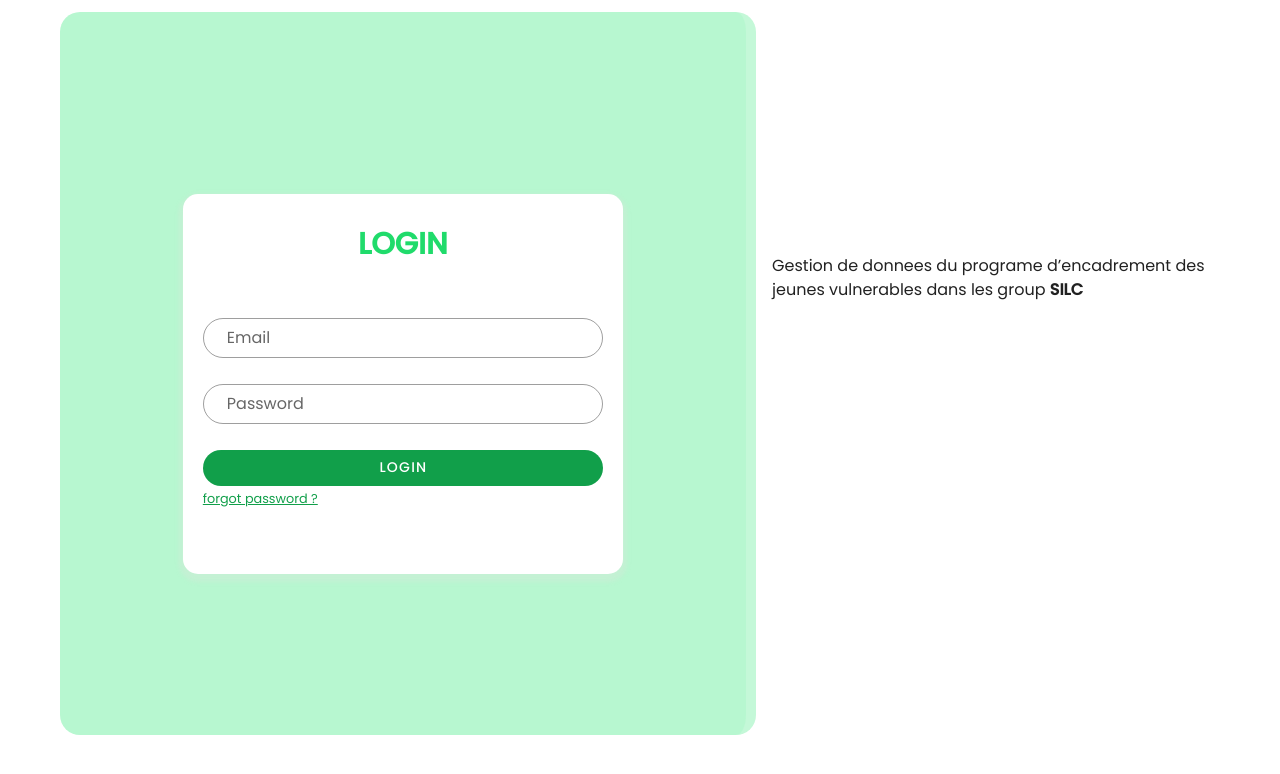
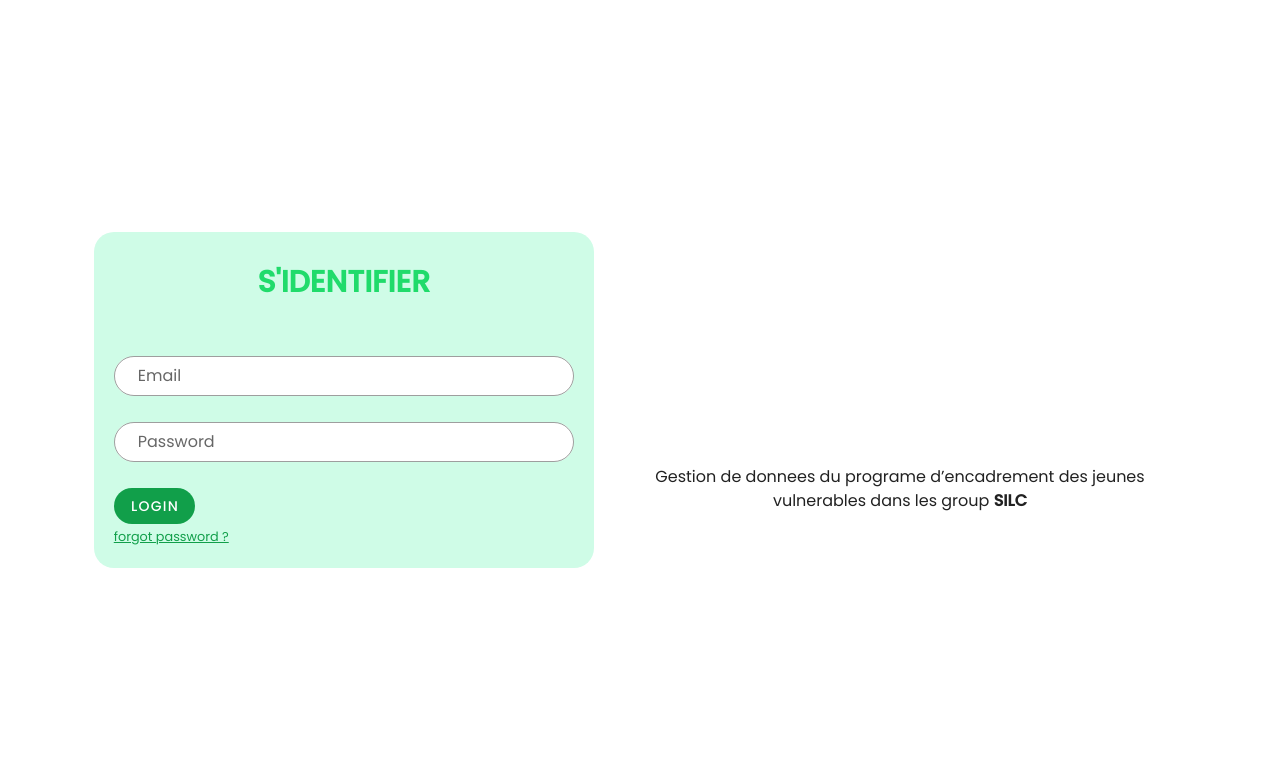
Before and after one commit to EDMONDGIHOZO/silc, a Vue app: page /auth/login in a window 1280 px wide. Shown: the top 774 px of the page. Built offline with nearby package versions, Linux system fonts and the light colour scheme.

Commit message:
modified login page

```diff
--- a/src/components/login.vue
+++ b/src/components/login.vue
@@ -1,43 +1,40 @@
 <template>
   <div class="login-container">
-    <v-alert
-      border="top"
-      color="info"
-      type="alertType"
-      dark
-      v-if="error"
-    >
+    <v-alert border="top" color="info" type="alertType" dark v-if="error">
       {{ status }}
     </v-alert>
     <div class="form-title">
-      <p>LOGIN</p>
+      <p>s'identifier</p>
     </div>
     <form class="login-form" @submit.prevent>
       <v-text-field
         v-model="email"
         label="Email"
         :rules="emailRules"
+        background-color="white"
         required
         outlined
         rounded
         dense
       ></v-text-field>
+
       <v-text-field
         v-model="password"
         :error-messages="passwordErrors"
         label="Password"
         required
         type="password"
+         background-color="white"
         outlined
         rounded
         dense
         @input="$v.password.$touch()"
         @blur="$v.password.$touch()"
       ></v-text-field>
+
       <v-btn
         class="mr-4"
         @click="login"
-        block
         color="primary"
         rounded
         depressed
@@ -84,7 +81,6 @@ export default {
 
   /** computation */
 
-
   computed: {
     passwordErrors() {
       const errors = [];
@@ -95,12 +91,11 @@ export default {
     loggedIn() {
       return this.$store.state.auth.status.loggedIn;
     },
-
   },
 
   created() {
     if (this.loggedIn) {
-      this.$router.push({name: 'home'});
+      this.$router.push({ name: "home" });
     }
   },
 
@@ -108,11 +103,11 @@ export default {
     login() {
       const userInfo = {
         email: this.email,
-            password: this.password
-        }
+        password: this.password,
+      };
       this.$store.dispatch("auth/login", userInfo).then((res) => {
         if (res.status === "success") {
-              this.$router.push({name: 'home'});
+          this.$router.push({ name: "home" });
         } else {
           this.error = true;
           this.status = res.message;
--- a/src/views/auth/AuthHolder.vue
+++ b/src/views/auth/AuthHolder.vue
@@ -1,27 +1,21 @@
 <template>
   <div class="container">
-    <div class="forms-container">
-      <v-card
-        class="mx-auto pa-5"
-        max-width="440"
-        min-height="380"
-        id="auth-card"
-      >
+    <v-row wrap justify="center">
+      <v-col cols="12" md="6" class="loginer">
         <router-view></router-view>
-      </v-card>
-    </div>
-
-    <div class="app-info">
-      <div class="details pa-4">
-        <v-img :src="logo" width="340" alt="SILC-LOGO"></v-img>
-      </div>
-      <div class="details-text pa-4">
-        <p>
-          Gestion de donnees du programe d’encadrement des jeunes vulnerables
-          dans les group <b>SILC</b>
-        </p>
-      </div>
-    </div>
+      </v-col>
+      <v-col cols="12" md="6" class="intro">
+        <div class="logo-container">
+          <v-img :src="logo" width="340" alt="SILC-LOGO" class="logo"></v-img>
+        </div>
+        <div class="text-container">
+          <p>
+            Gestion de donnees du programe d’encadrement des jeunes vulnerables
+            dans les group <strong>SILC</strong>
+          </p>
+        </div>
+      </v-col>
+    </v-row>
   </div>
 </template>
 
@@ -34,3 +28,32 @@ export default {
   },
 };
 </script>
+
+<style lang="scss" scoped>
+.intro {
+  display: flex;
+  justify-content: center;
+  align-items: center;
+  flex-direction: column;
+  flex-wrap: wrap;
+  padding: 20px;
+}
+
+.logo-container {
+  align-items: center;
+  position: relative;
+}
+
+.text-container {
+  text-align: center;
+  margin: 30px;
+}
+
+.loginer {
+  margin: auto 10px;
+  max-width: 500px;
+  border-radius:20px;
+  padding: 20px;
+  background-color: rgb(207, 252, 231);
+}
+</style>
--- a/src/views/dashboard/home.vue
+++ b/src/views/dashboard/home.vue
@@ -1,5 +1,9 @@
 <template>
   <div class="container">
+    <div class="nothing" v-if="!dataIn">
+      <h4 class="display-3">veuillez d'abord créer des données!</h4>
+    </div>
+    <div class="data" v-else>
       <v-row wrap class="mt-3">
         <v-col cols="12">
           <h3 class="display-1 text-uppercase">Informations générales</h3>
@@ -69,6 +73,7 @@
         </v-col>
       </v-row>
     </div>
+  </div>
 </template>
 
 <script>
@@ -91,6 +96,7 @@ export default {
 
   data: () => ({
     loaded: false,
+    dataIn: false,
     // dioceses
     dioceses: {
       title: "Dioceses",
@@ -146,6 +152,7 @@ export default {
           this.dioceses.number = res.dioceses.total;
           this.paroisses.number = res.paroisses.total;
           this.groupes.number = res.groupes.total;
+
         } else {
           alert("an error occured");
         }
@@ -162,6 +169,7 @@ export default {
         if (response.statusText === "OK") {
           // filter those with non empty collections
           const data = response.data.data;
+          this.dataIn = true;
           const filtered = data.filter((col) => col.collections.length > 0);
           // get only collections
           const collections = filtered.map((item) => item.collections);
@@ -229,3 +237,13 @@ export default {
   },
 };
 </script>
+
+<style lang="scss" scoped>
+.nothing {
+  height: 100vh;
+  display: flex;
+  justify-content: center;
+  align-items: center;
+  color: rgb(151, 151, 151);
+}
+</style>
```
Lines whose indentation alone changed are shown as unchanged.
